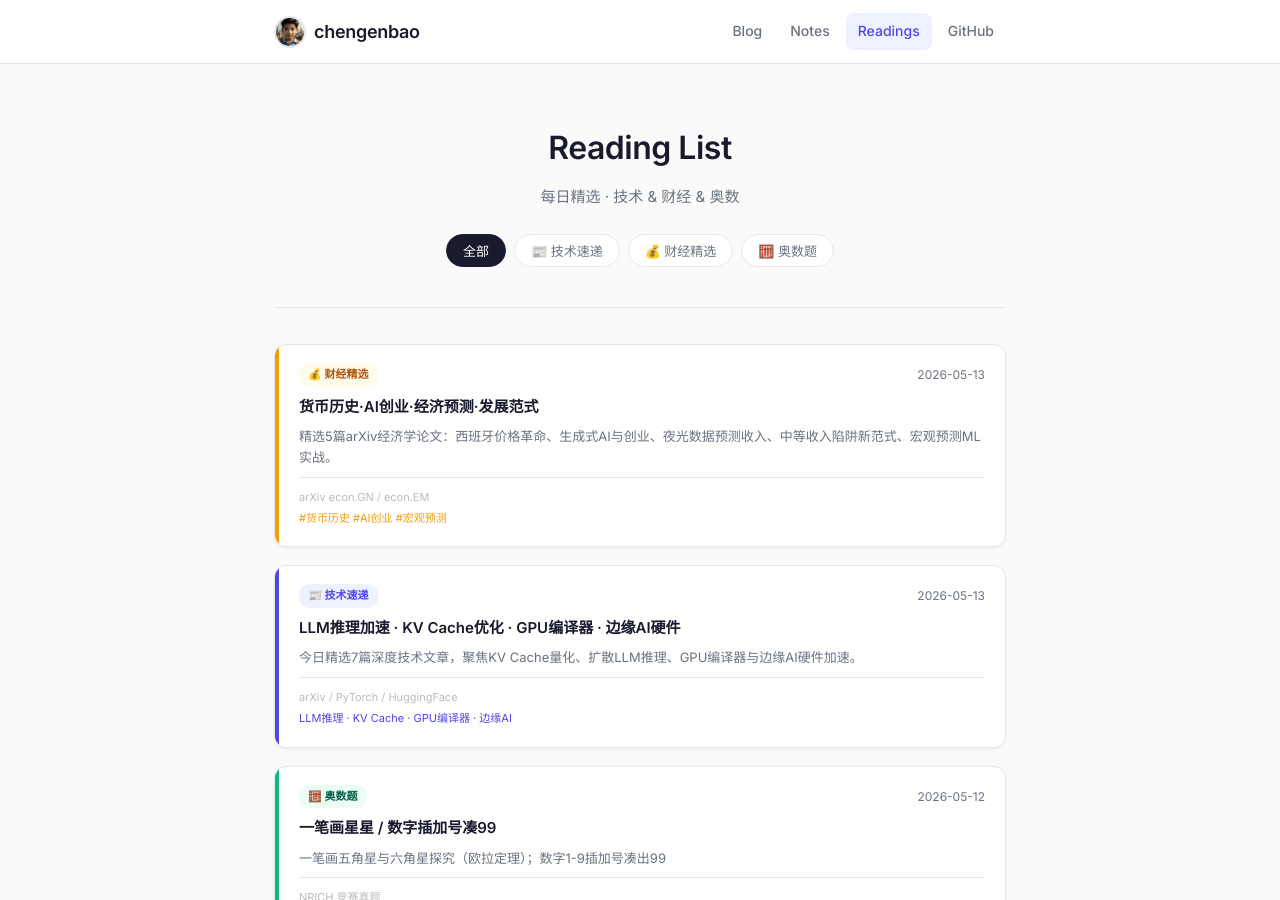
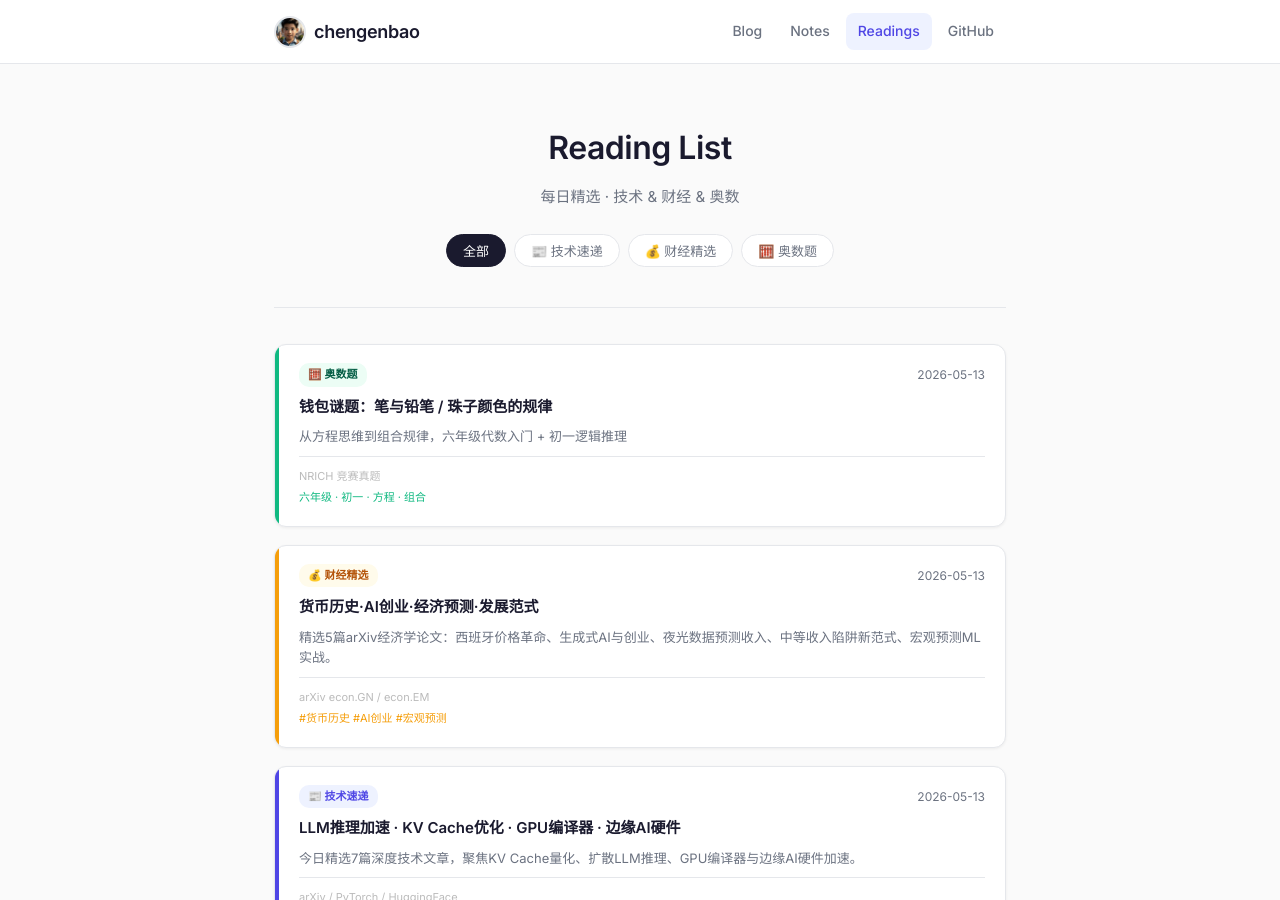
Before and after one commit to chengenbao/chengenbao.github.io, a Jekyll site: the page built from reading-list/index.md, in a window 1280 px wide and 900 px high. Built offline with Jekyll 4.4.1, drawn with Linux system fonts in a browser that asks for light colours.

Commit message:
add math card 2026-05-13

```diff
--- a/reading-list/index.md
+++ b/reading-list/index.md
@@ -18,6 +18,7 @@
   </div>
 
   <div class="rl-grid">
+<a class="rl-card math" href="/reading-list/2026-05-13-math/"><div class="rl-accent"></div><div class="rl-body"><div class="rl-top"><span class="rl-badge math">🧮 奥数题</span><time>2026-05-13</time></div><h2>钱包谜题：笔与铅笔 / 珠子颜色的规律</h2><p>从方程思维到组合规律，六年级代数入门 + 初一逻辑推理</p><div class="rl-meta"><span class="rl-source">NRICH 竞赛真题</span><span class="rl-tags">六年级 · 初一 · 方程 · 组合</span></div></div></a>
 <a class="rl-card finance" href="/reading-list/2026-05-13-finance-daily/">
   <div class="rl-accent"></div>
   <div class="rl-body">
```
